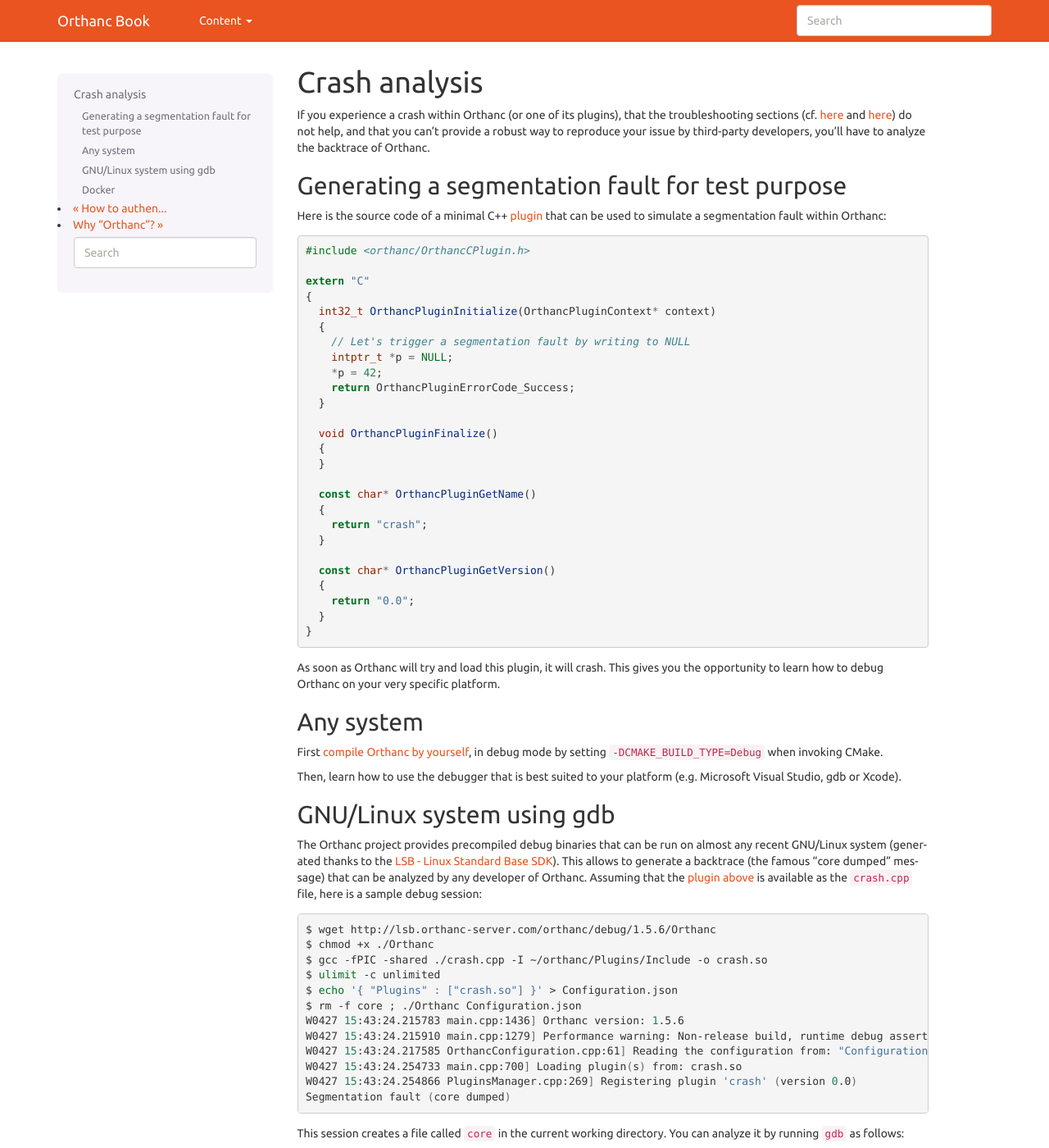
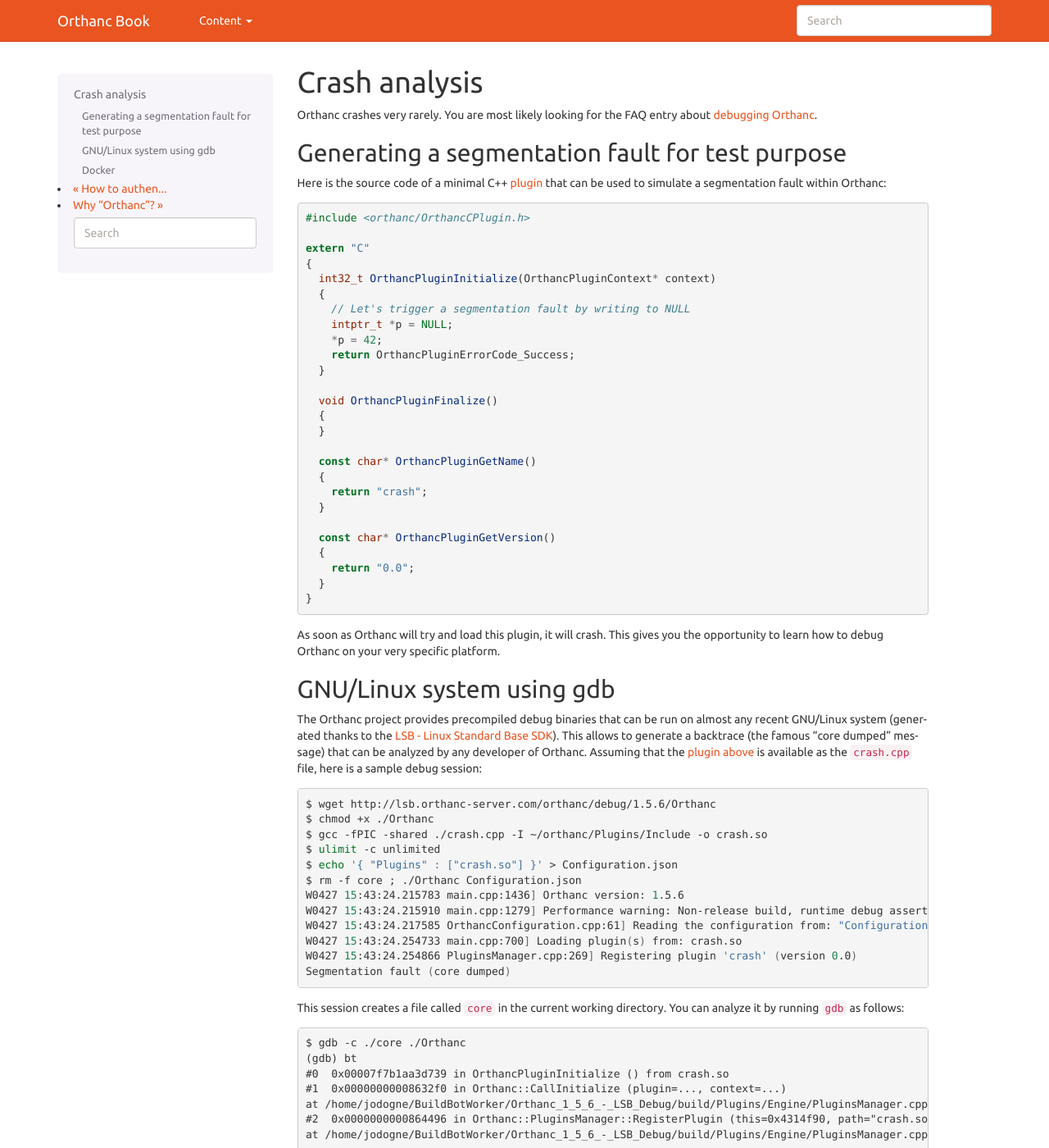
Before and after one commit to orthanc-mirrors/orthanc-book, a Sphinx documentation site: the page built from Sphinx/source/faq/crash.rst, in a window 1280 px wide and 1400 px high. Shown: the whole window at 82% size. Built offline with Sphinx 7.4.7, drawn with Linux system fonts in a browser that asks for light colours; some of the changed text lies outside the part shown.

Commit message:
debugging

```diff
--- a/Sphinx/source/faq.rst
+++ b/Sphinx/source/faq.rst
@@ -20,6 +20,7 @@
    faq/series-completion.rst
    faq/proprietary.rst
    faq/security.rst
+   faq/debugging.rst
 
 Features supported by Orthanc
 -----------------------------
--- a/Sphinx/source/faq/crash.rst
+++ b/Sphinx/source/faq/crash.rst
@@ -3,11 +3,8 @@
 Crash analysis
 ==============
 
-If you experience a crash within Orthanc (or one of its plugins), that
-the troubleshooting sections (cf. :ref:`here <troubleshooting>` and
-:ref:`here <dicom>`) do not help, and that you can't provide a robust
-way to reproduce your issue by third-party developers, you'll have to
-analyze the backtrace of Orthanc.
+Orthanc crashes very rarely. You are most likely looking for the FAQ
+entry about :ref:`debugging Orthanc <debugging>`.
 
 
 .. _segfault-plugin:
@@ -51,16 +48,6 @@
 As soon as Orthanc will try and load this plugin, it will crash. This
 gives you the opportunity to learn how to debug Orthanc on your very
 specific platform.
-
-
-Any system
-----------
-
-First :ref:`compile Orthanc by yourself <compiling>`, in debug mode by
-setting ``-DCMAKE_BUILD_TYPE=Debug`` when invoking CMake.
-
-Then, learn how to use the debugger that is best suited to your
-platform (e.g. Microsoft Visual Studio, gdb or Xcode).
 
 
 GNU/Linux system using gdb
@@ -112,18 +99,6 @@
 **Important:** The Orthanc developers will only be able to analyze the
 ``core`` files generated by our own precompiled binaries!
 
-**Plugins:** Besides the Orthanc core, debug binaries of the official
-plugins precompiled using the LSB are also available at the following
-locations:
-
-* `Orthanc core <http://lsb.orthanc-server.com/orthanc/debug/>`__
-* `DICOMweb plugin <http://lsb.orthanc-server.com/plugin-dicom-web/debug/>`__
-* `MySQL plugin <http://lsb.orthanc-server.com/plugin-mysql/debug/>`__
-* `Orthanc Web viewer <http://lsb.orthanc-server.com/plugin-webviewer/debug/>`__
-* `PostgreSQL plugin <http://lsb.orthanc-server.com/plugin-postgresql/debug/>`__
-* `Transfers accelerator plugin <http://lsb.orthanc-server.com/plugin-transfers/debug/>`__
-* `Whole-slide imaging <http://lsb.orthanc-server.com/whole-slide-imaging/debug/>`__
-
 
 Docker
 ------
```
Also changed, not shown: Sphinx/source/faq/debugging.rst (added, +85 -0 lines).
